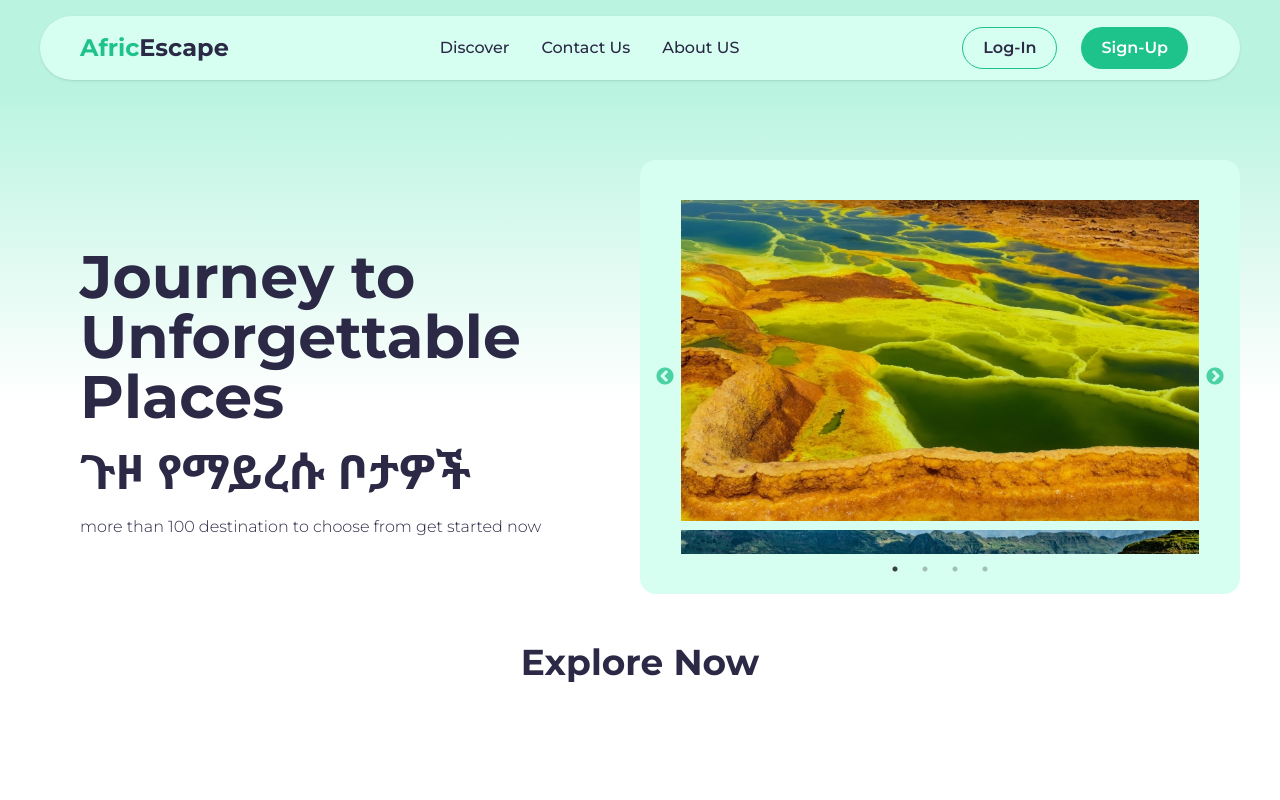
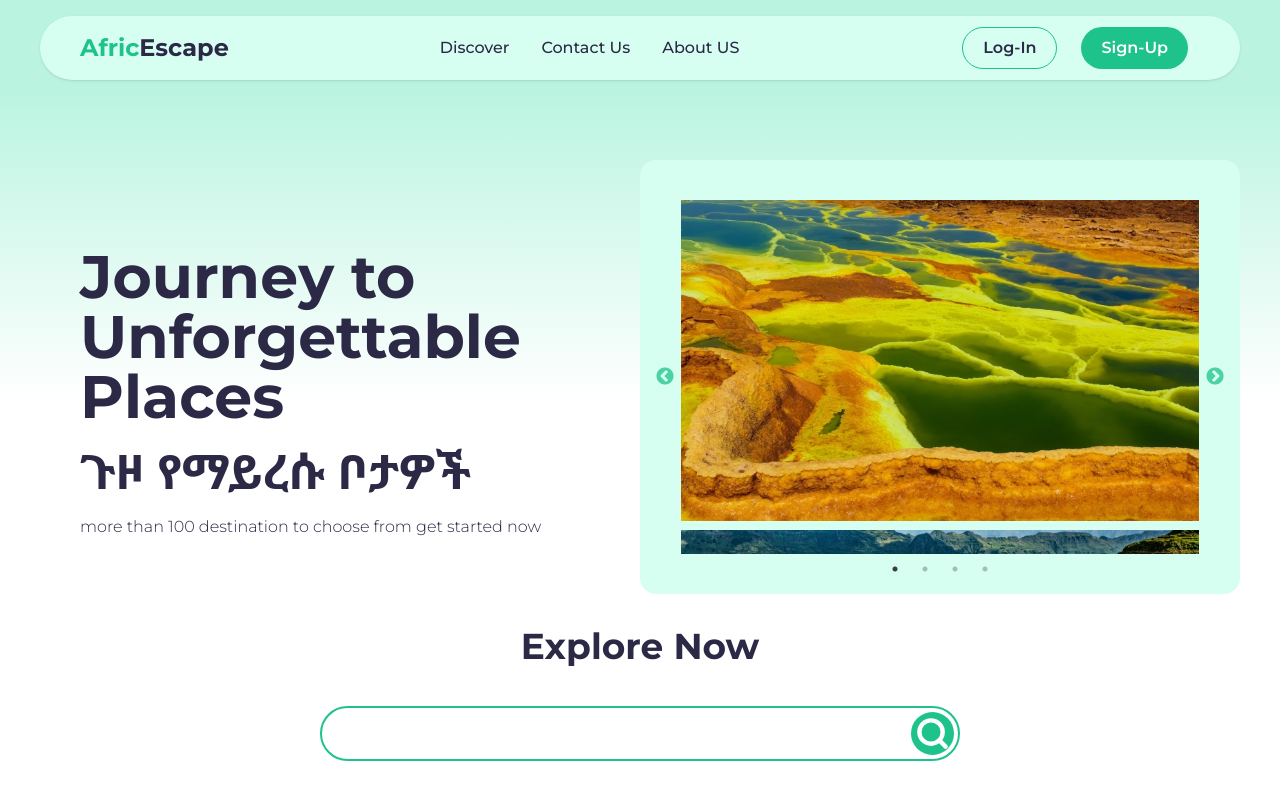
Before and after one commit to bilalabdelkadir/AfricEscape, a React (Vite) app: page / in a window 1280 px wide. Built offline with nearby package versions, Linux system fonts and the light colour scheme.

Commit message:
i added search bar

```diff
--- a/src/components/Hero.jsx
+++ b/src/components/Hero.jsx
@@ -69,7 +69,7 @@ const Hero = () => {
           </div>
         </Slider>
       </div>
-      <h1 className="text-4xl font-bold text-center self-center m-4 mx-auto mb-10">
+      <h1 className="text-4xl font-bold text-center self-center  mx-auto">
         Explore Now
       </h1>
     </div>
--- /dev/null
+++ b/src/components/SearchBar.jsx
@@ -0,0 +1,22 @@
+import React from "react";
+import { FiSearch } from "react-icons/fi";
+import PIC from "../assets/nature_1.jpg";
+const SearchBar = () => {
+  return (
+    <div className="my-10 border-2 border-primary w-[90%] md:w-[50%] mx-auto p-1 md:p-1 rounded-full ">
+      <div className="flex justify-between pl-5 items-center ">
+        <form className="w-[90%]">
+          <input
+            className="w-full h-full text-2xl outline-none"
+            type="search"
+          />
+        </form>
+        <div className="bg-primary rounded-full p-2 sm:p-1 cursor-pointer">
+          <FiSearch stroke="white" strokeWidth={3} size={35} />
+        </div>
+      </div>
+    </div>
+  );
+};
+
+export default SearchBar;
--- a/src/index.css
+++ b/src/index.css
@@ -65,3 +65,7 @@
 .slick-next:before {
   color: #1ec28b;
 }
+
+.color-white {
+  color: white;
+}
--- a/src/pages/Home.jsx
+++ b/src/pages/Home.jsx
@@ -1,12 +1,14 @@
 import React from "react";
 import NavBar from "../components/NavBar";
 import Hero from "../components/Hero";
+import SearchBar from "../components/SearchBar";
 
 const Home = () => {
   return (
     <div className="main-bg">
       <NavBar />
       <Hero />
+      <SearchBar />
     </div>
   );
 };
```
